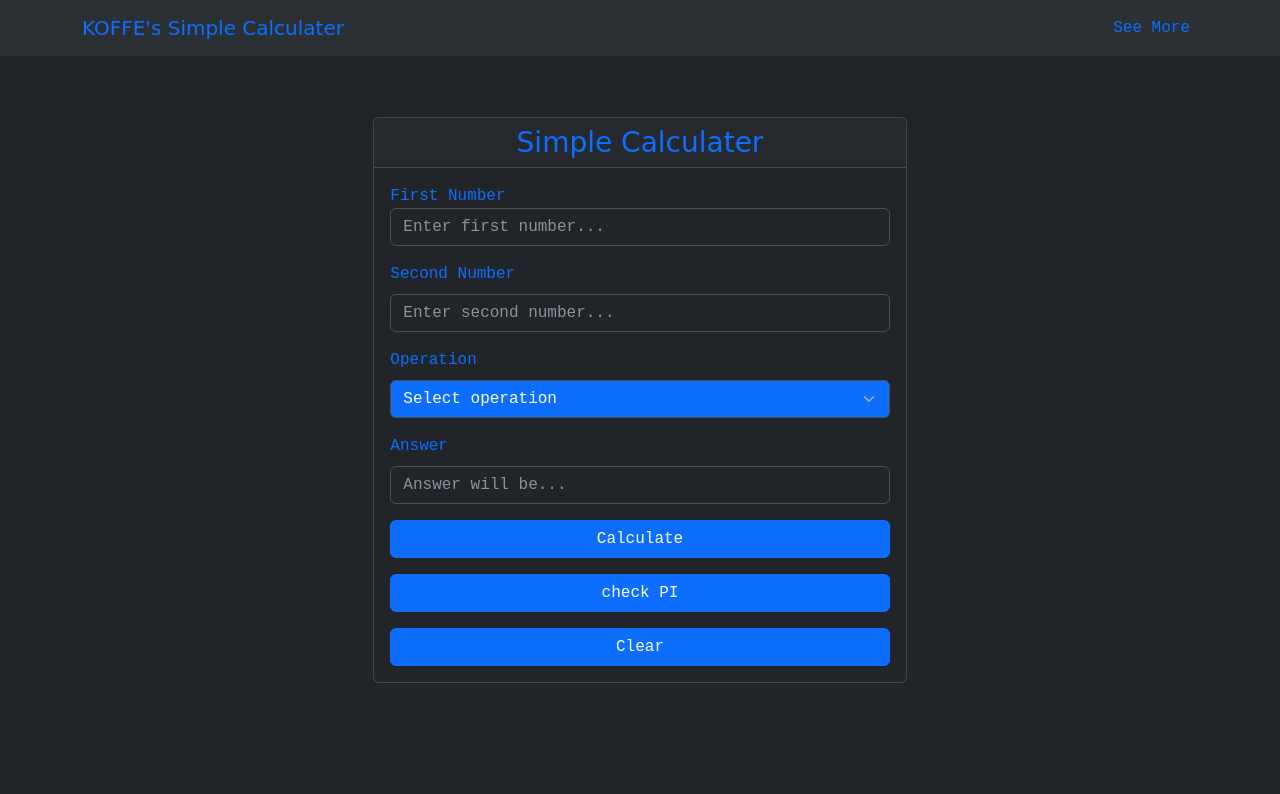
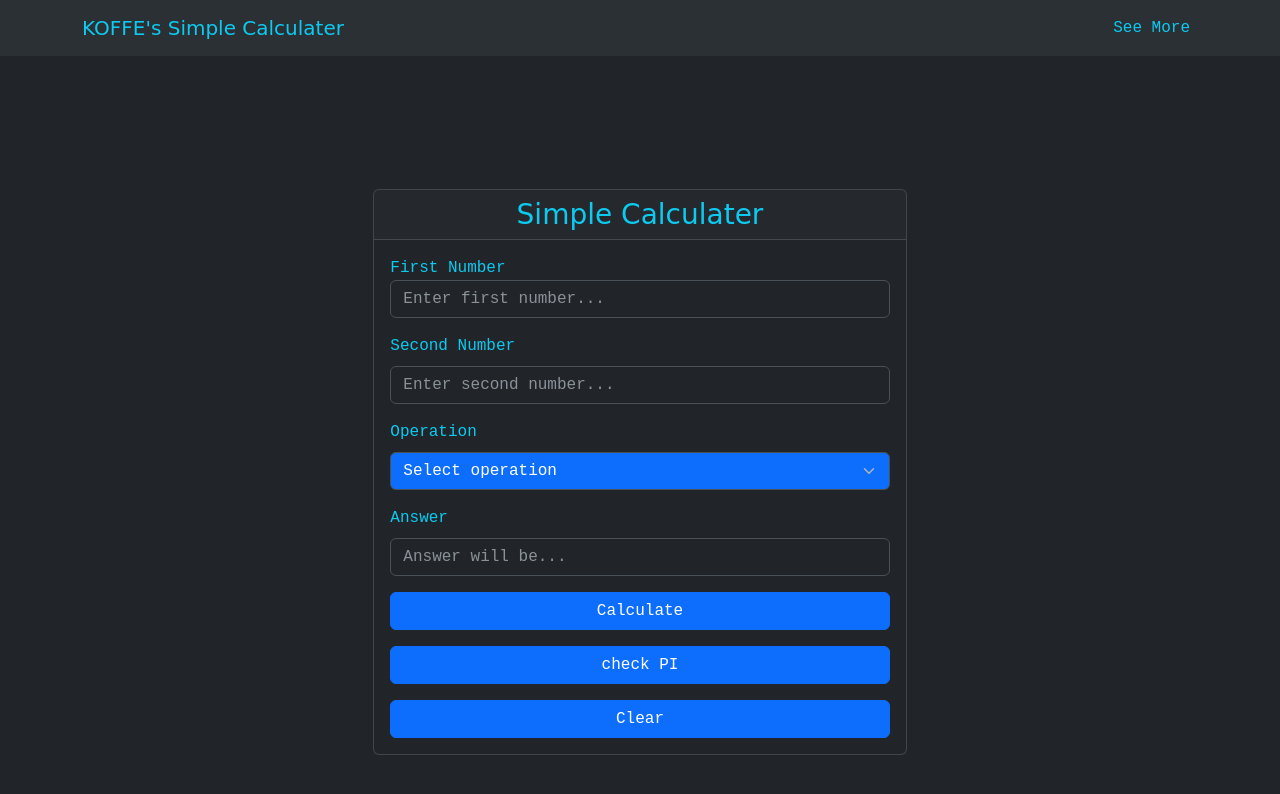
Before and after one commit to Kof-fe/Kof-fe, a plain HTML site: page index.html in a window 1280 px wide. Drawn offline with nearby package versions, Linux system fonts and the light colour scheme.

Commit message:
Update index.html

```diff
--- a/index.html
+++ b/index.html
@@ -9,12 +9,12 @@
 <body data-bs-theme="dark">
 
       <section>
-        <nav class="navbar navbar-expand-lg bg-body-tertiary fixed-top">
+        <nav class="navbar navbar-expand-lg bg-body-tertiary mb-3">
             <div class="container-sm-fluid container-md">
-                <a class="navbar-brand text-primary" href="" style="font-family:cursive;">KOFFE's Simple Calculater</a>
+                <a class="navbar-brand text-info" href="" style="font-family:cursive;">KOFFE's Simple Calculater</a>
                 <ul class="navbar-nav ms-auto mb-2 mb-lg-0">
                     <li class="nav-item">
-                        <a class="nav-link text-primary" href="https://www.youtube.com/watch?v=gUolCdQBJdY" target="_blank" style="font-family:monospace;">See More</a>
+                        <a class="nav-link text-info" href="https://www.youtube.com/watch?v=gUolCdQBJdY" target="_blank" style="font-family:monospace;">See More</a>
                     </li>
                 </ul>
             </div>
@@ -24,7 +24,7 @@
 
 <section class="vh-100 row align-items-center g-0">
         <div class="col-8 col-md-6 col-lg-5 mx-auto">
-            <div class="card text-primary">
+            <div class="card text-info">
                 <div class="card-header text-center h3" style="font-family:cursive;">
                     Simple Calculater
                 </div>
```
